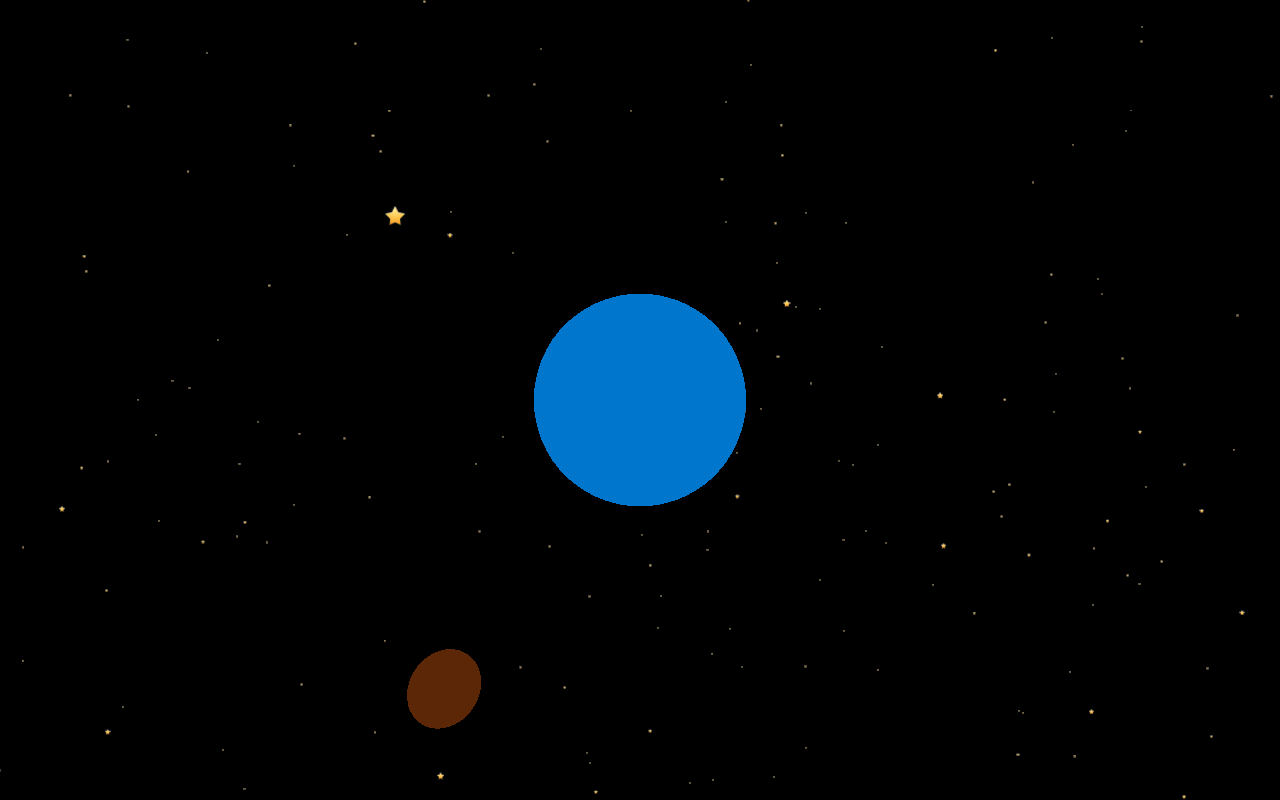
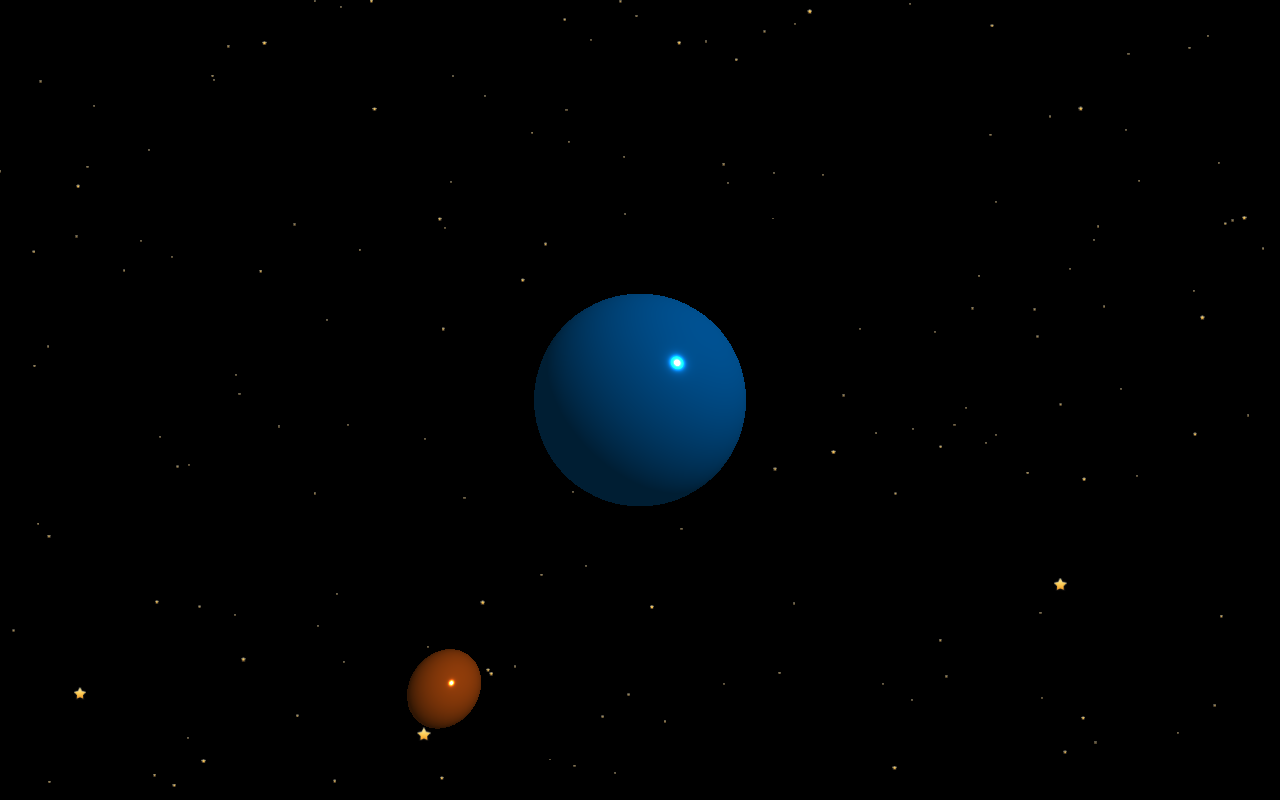
Before and after one commit to Nimira43/Planet-and-Moons, a plain HTML site: page index.html in a window 1280 px wide. Drawn offline with nearby package versions, Linux system fonts and the light colour scheme; animation ran at ten frames a second.

Commit message:
Using standard material and added more effective lighting. Added some shadows. Project done;

```diff
--- a/script.js
+++ b/script.js
@@ -7,35 +7,48 @@ const camera = new THREE.PerspectiveCamera(
 )
 const renderer = new THREE.WebGLRenderer()
 renderer.setSize(window.innerWidth, window.innerHeight)
+renderer.shadowMap.enabled = true
 document.body.appendChild(renderer.domElement)
 
 const ambientLight = new THREE.AmbientLight(0xffffff, 0.5)
 scene.add(ambientLight)
-const directionalLight = new THREE.DirectionalLight(0xff4500, 1); directionalLight.position.set(5, 5, 5)
+
+const directionalLight = new THREE.DirectionalLight(0xffddee, 1)
+directionalLight.position.set(5, 5, 5)
+directionalLight.castShadow = true
 scene.add(directionalLight)
 
 const planetGeometry = new THREE.SphereGeometry(1, 32, 32)
-const planetMaterial = new THREE.MeshBasicMaterial({ color: 0x0077cc })
+const planetMaterial = new THREE.MeshStandardMaterial({ color: 0x0077cc, metalness: 0.5, roughness: 0.1 })
 const planet = new THREE.Mesh(planetGeometry, planetMaterial)
+planet.castShadow = true
+planet.receiveShadow = true
 scene.add(planet)
 
 const moonGeometry = new THREE.SphereGeometry(0.2, 32, 32)
-const moonMaterial = new THREE.MeshBasicMaterial({ color: 0x5c2707 })
+const moonMaterial = new THREE.MeshStandardMaterial({ color: 0xbf580e, metalness: 0.5, roughness: 0.1 })
 
 const moon1 = new THREE.Mesh(moonGeometry, moonMaterial)
 moon1.position.set(2, 0, 0)
+moon1.castShadow = true
+moon1.receiveShadow = true
 scene.add(moon1)
 
 const moon2 = new THREE.Mesh(moonGeometry, moonMaterial)
 moon2.position.set(0, 2, 0)
+moon2.castShadow = true
+moon2.receiveShadow = true
 scene.add(moon2)
 
 const moon3 = new THREE.Mesh(moonGeometry, moonMaterial)
 moon3.position.set(0, 0, 2)
-scene.add(moon3);
+moon3.castShadow = true
+moon3.receiveShadow = true
+scene.add(moon3)
+
+const starTexture = new THREE.TextureLoader().load('./images/star.png')
 
 function createStarField() {
-  const starTexture = new THREE.TextureLoader().load('./images/star.png')
   const starsGeometry = new THREE.BufferGeometry()
   const starCount = 1000
   const positions = new Float32Array(starCount * 3)
@@ -55,23 +68,18 @@ function createStarField() {
 }
 
 createStarField()
-
 camera.position.z = 5
 
 function animate() {
   requestAnimationFrame(animate)
-
-  planet.rotation.y += 0.09
-
+  planet.rotation.y += 0.01
   moon1.position.x = Math.cos(Date.now() * 0.001) * 2
   moon1.position.z = Math.sin(Date.now() * 0.001) * 2
-
   moon2.position.y = Math.cos(Date.now() * 0.001) * 2
   moon2.position.z = Math.sin(Date.now() * 0.001) * 2
-
   moon3.position.x = Math.cos(Date.now() * 0.001) * 2
   moon3.position.y = Math.sin(Date.now() * 0.001) * 2
-
   renderer.render(scene, camera)
 }
+
 animate()
--- a/style.css
+++ b/style.css
@@ -3,5 +3,5 @@ body {
 }
 canvas {
   display: block;
-  color:#5c2702
+  color:#bf580e
 }
```
